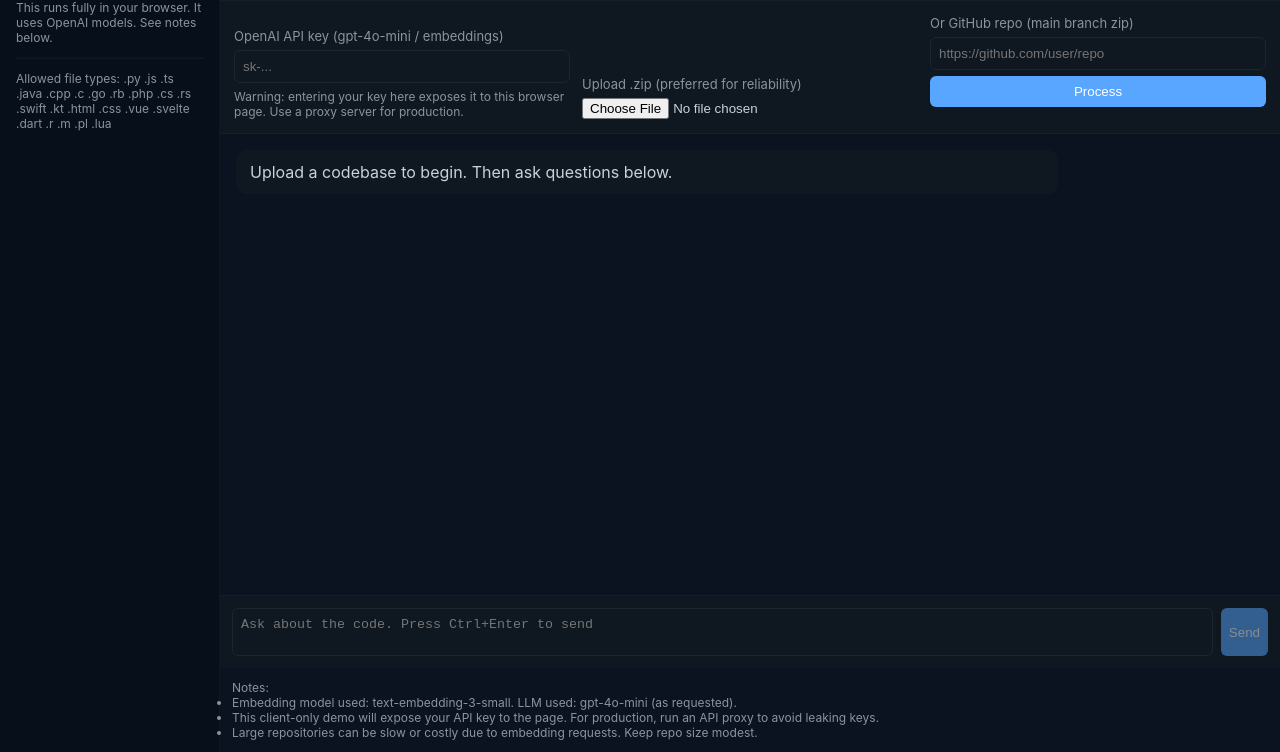
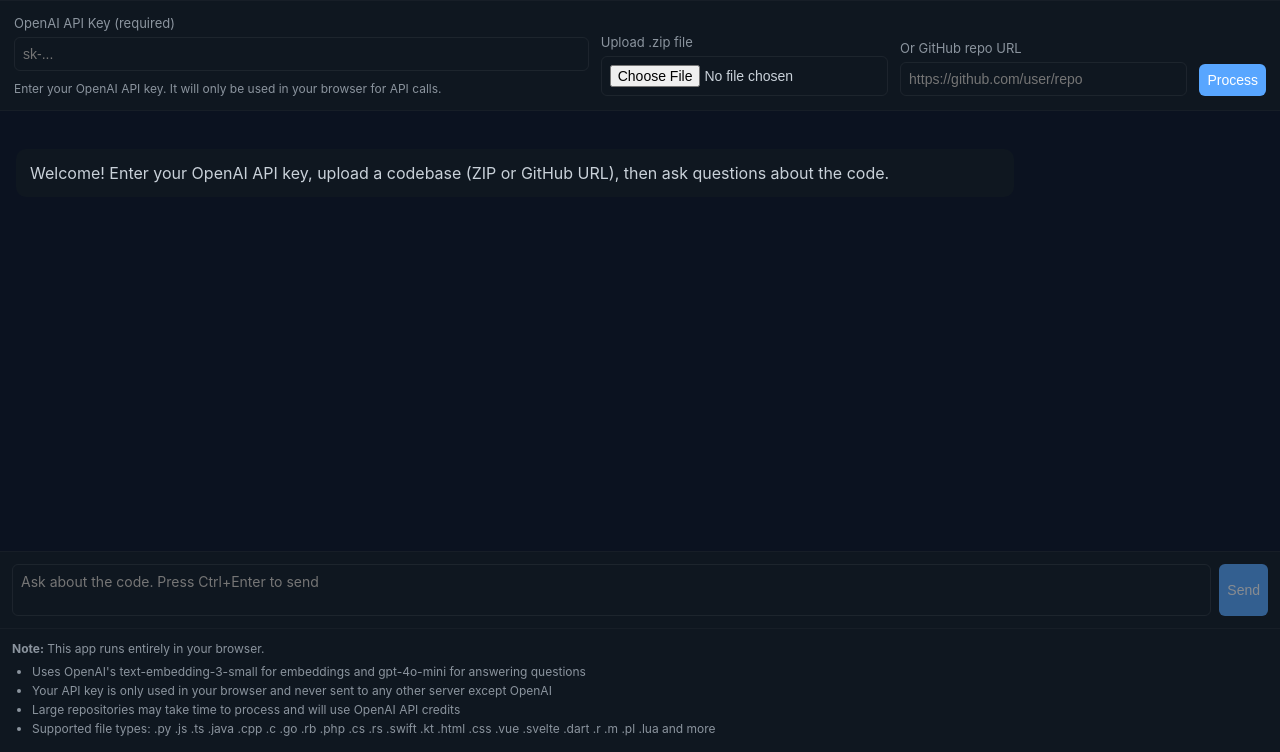
Before and after one commit to siddharthkhachane/codeoptimizer, a plain HTML site: page index.html in a window 1280 px wide. Shown: the part 48-800 px from the top of the page. Drawn offline with nearby package versions, Linux system fonts and the light colour scheme.

Commit message:
Update index.html

```diff
--- a/index.html
+++ b/index.html
@@ -6,7 +6,6 @@
   <meta name="viewport" content="width=device-width,initial-scale=1" />
   <link rel="stylesheet" href="https://cdnjs.cloudflare.com/ajax/libs/github-markdown-css/5.1.0/github-markdown-light.min.css" crossorigin="anonymous" />
   <style>
-    /* Minimal styling adapted from your original UI */
     :root{
       --bg:#0b1220;
       --card:#0f1720;
@@ -15,61 +14,66 @@
       --text:#c9d1d9;
     }
     *{box-sizing:border-box;margin:0;padding:0}
-    body{font-family:Inter,Segoe UI,Roboto,Arial,sans-serif;background:var(--bg);color:var(--text);height:100vh;display:flex}
-    .sidebar{width:220px;background:#07101a;padding:16px;border-right:1px solid rgba(255,255,255,0.03)}
-    .sidebar .logo{color:var(--accent);font-weight:700;margin-bottom:12px}
-    .main{flex:1;display:flex;flex-direction:column}
-    header{padding:14px 16px;background:var(--card);border-bottom:1px solid rgba(255,255,255,0.03)}
-    .upload{display:flex;gap:12px;padding:14px;background:var(--card);align-items:flex-end;border-bottom:1px solid rgba(255,255,255,0.03)}
-    .upload > div{flex:1;display:flex;flex-direction:column;gap:6px}
+    body{font-family:Inter,Segoe UI,Roboto,Arial,sans-serif;background:var(--bg);color:var(--text);height:100vh;display:flex;flex-direction:column}
+    .main{flex:1;display:flex;flex-direction:column;overflow:hidden}
+    header{padding:14px 16px;background:var(--card);border-bottom:1px solid rgba(255,255,255,0.03);font-size:16px;font-weight:600}
+    .upload{display:flex;gap:12px;padding:14px;background:var(--card);align-items:flex-end;border-bottom:1px solid rgba(255,255,255,0.03);flex-wrap:wrap}
+    .upload > div{flex:1;min-width:200px;display:flex;flex-direction:column;gap:6px}
     label{font-size:13px;color:var(--muted)}
-    input[type="text"], input[type="password"], button, textarea{padding:8px;border-radius:6px;border:1px solid rgba(255,255,255,0.06);background:transparent;color:var(--text)}
-    button{background:var(--accent);color:#fff;border:none;cursor:pointer}
+    input[type="text"], input[type="password"], input[type="file"], button, textarea{padding:8px;border-radius:6px;border:1px solid rgba(255,255,255,0.06);background:transparent;color:var(--text);font-size:14px}
+    button{background:var(--accent);color:#fff;border:none;cursor:pointer;font-weight:500}
     button:disabled{opacity:0.5;cursor:not-allowed}
+    button:hover:not(:disabled){opacity:0.9}
     main.chat-window{flex:1;padding:16px;overflow:auto}
-    .message{max-width:80%;padding:12px 14px;border-radius:10px;margin-bottom:12px}
+    .message{max-width:80%;padding:12px 14px;border-radius:10px;margin-bottom:12px;line-height:1.5}
     .message.user{background:var(--accent);color:#fff;margin-left:auto}
     .message.bot{background:var(--card);color:var(--text)}
+    .message.bot code{background:#071a28;padding:2px 4px;border-radius:4px;font-size:13px}
+    .message.bot pre{background:#071a28;padding:8px;border-radius:6px;overflow-x:auto;margin:8px 0}
+    .message.bot pre code{background:none;padding:0}
     footer{display:flex;gap:8px;padding:12px;background:var(--card);border-top:1px solid rgba(255,255,255,0.03)}
-    textarea{flex:1;min-height:48px;resize:none}
+    textarea{flex:1;min-height:48px;resize:none;font-family:inherit}
     .status{font-size:13px;color:var(--muted);margin-top:6px}
-    .small{font-size:12px;color:var(--muted)}
-    code.kv{background:#071a28;padding:4px 6px;border-radius:6px}
+    .small{font-size:12px;color:var(--muted);margin-top:4px}
+    .sources{margin-top:8px;padding-top:8px;border-top:1px solid rgba(255,255,255,0.1);font-size:12px;color:var(--muted)}
+    .sources summary{cursor:pointer;margin-bottom:4px;font-weight:500}
+    .sources .source{background:#071a28;padding:8px;border-radius:4px;margin:4px 0;font-family:monospace;font-size:11px;overflow-x:auto}
+    .info-box{padding:12px;font-size:12px;color:var(--muted);background:var(--card);border-top:1px solid rgba(255,255,255,0.03)}
+    .info-box ul{margin-left:20px;margin-top:8px}
+    .info-box li{margin:4px 0}
   </style>
 </head>
 <body>
-  <div class="sidebar">
-    <div class="logo">Code Optimizer</div>
-    <div class="small">This runs fully in your browser. It uses OpenAI models. See notes below.</div>
-    <hr style="margin:12px 0;border-color:rgba(255,255,255,0.03)" />
-    <div class="small">Allowed file types: .py .js .ts .java .cpp .c .go .rb .php .cs .rs .swift .kt .html .css .vue .svelte .dart .r .m .pl .lua</div>
-  </div>
-
   <div class="main">
-    <header>Ask questions about an uploaded codebase (client side)</header>
+    <header>In-Browser Codebase QA with OpenAI</header>
 
     <div class="upload">
-      <div>
-        <label for="apiKey">OpenAI API key (gpt-4o-mini / embeddings)</label>
+      <div style="flex:2">
+        <label for="apiKey">OpenAI API Key (required)</label>
         <input id="apiKey" type="password" placeholder="sk-..." />
-        <div class="small">Warning: entering your key here exposes it to this browser page. Use a proxy server for production.</div>
+        <div class="small">Enter your OpenAI API key. It will only be used in your browser for API calls.</div>
       </div>
 
       <div>
-        <label for="zipfile">Upload .zip (preferred for reliability)</label>
+        <label for="zipfile">Upload .zip file</label>
         <input id="zipfile" type="file" accept=".zip" />
       </div>
 
       <div>
-        <label for="repoUrl">Or GitHub repo (main branch zip)</label>
+        <label for="repoUrl">Or GitHub repo URL</label>
         <input id="repoUrl" type="text" placeholder="https://github.com/user/repo" />
+      </div>
+
+      <div style="flex:0;min-width:auto">
+        <label style="opacity:0">Action</label>
         <button id="uploadBtn" onclick="uploadCodebase()">Process</button>
-        <div id="uploadStatus" class="status"></div>
       </div>
     </div>
 
+    <div id="uploadStatus" class="status" style="padding:8px 14px"></div>
+
     <main class="chat-window" id="chatWindow">
-      <div class="message bot">Upload a codebase to begin. Then ask questions below.</div>
+      <div class="message bot">Welcome! Enter your OpenAI API key, upload a codebase (ZIP or GitHub URL), then ask questions about the code.</div>
     </main>
 
     <footer>
@@ -77,21 +81,19 @@
       <button id="queryBtn" onclick="submitQuery()" disabled>Send</button>
     </footer>
 
-    <div style="padding:12px;font-size:12px;color:var(--muted)">
-      Notes:
+    <div class="info-box">
+      <strong>Note:</strong> This app runs entirely in your browser.
       <ul>
-        <li>Embedding model used: text-embedding-3-small. LLM used: gpt-4o-mini (as requested).</li>
-        <li>This client-only demo will expose your API key to the page. For production, run an API proxy to avoid leaking keys.</li>
-        <li>Large repositories can be slow or costly due to embedding requests. Keep repo size modest.</li>
+        <li>Uses OpenAI's text-embedding-3-small for embeddings and gpt-4o-mini for answering questions</li>
+        <li>Your API key is only used in your browser and never sent to any other server except OpenAI</li>
+        <li>Large repositories may take time to process and will use OpenAI API credits</li>
+        <li>Supported file types: .py .js .ts .java .cpp .c .go .rb .php .cs .rs .swift .kt .html .css .vue .svelte .dart .r .m .pl .lua and more</li>
       </ul>
     </div>
   </div>
 
-  <!-- Libraries -->
   <script src="https://cdn.jsdelivr.net/npm/jszip@4.0.1/dist/jszip.min.js"></script>
   <script src="https://cdn.jsdelivr.net/npm/marked/marked.min.js"></script>
-
-  <!-- App logic -->
-  <script type="module" src="app.js"></script>
+  <script src="app.js"></script>
 </body>
 </html>
```
